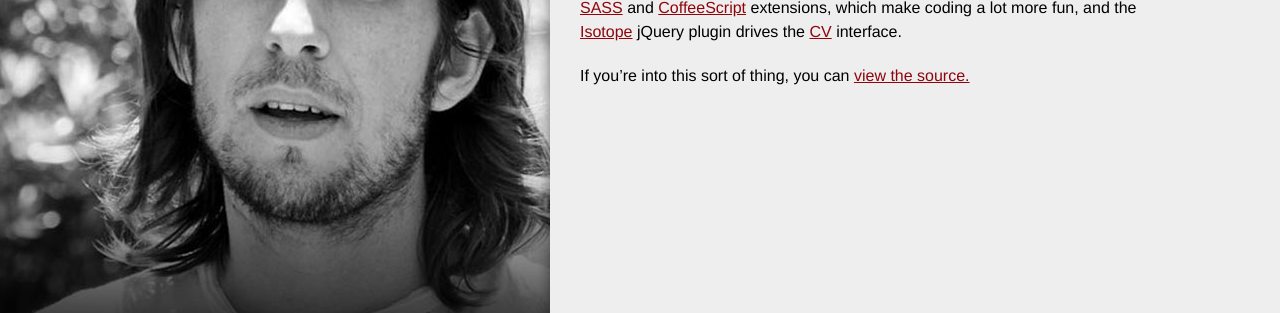
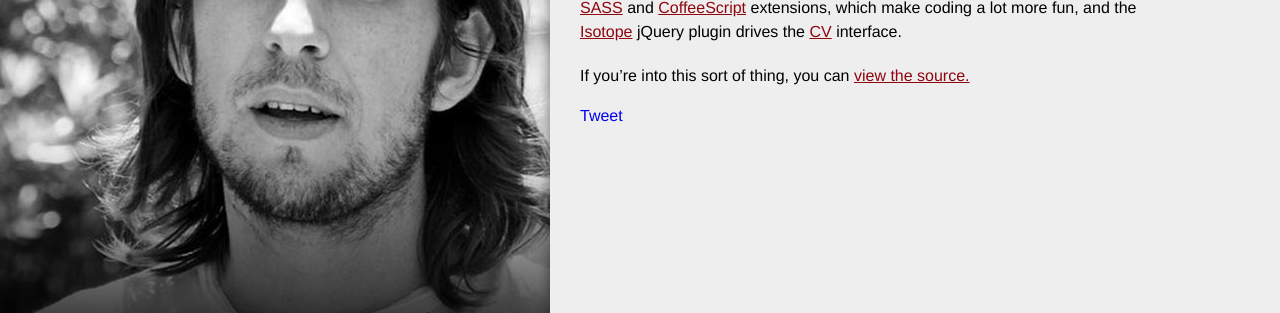
Before and after one commit to mhuebert/KineticHeat, a Jekyll site: the page built from _posts/2011-02-16-about-this-site.html, in a window 1280 px wide. Shown: the part 197-510 px from the top of the page. Built offline with Jekyll 4.4.1, drawn with Linux system fonts in a browser that asks for light colours; comment, search, counter and statistics services are not loaded.

Commit message:
added tweet button

```diff
--- a/_layouts/default.html
+++ b/_layouts/default.html
@@ -25,6 +25,7 @@
       {% endif %}
       {{ content }}
       {% if page.disqus_hide == null %}
+      <a href="http://twitter.com/share" class="twitter-share-button" data-count="horizontal" data-via="mhuebert">Tweet</a><script type="text/javascript" src="http://platform.twitter.com/widgets.js"></script>
       {% include disqus.html %}
       {% endif %}
       <div class='bottom'>
```
Also changed, not shown: 4 other files.
